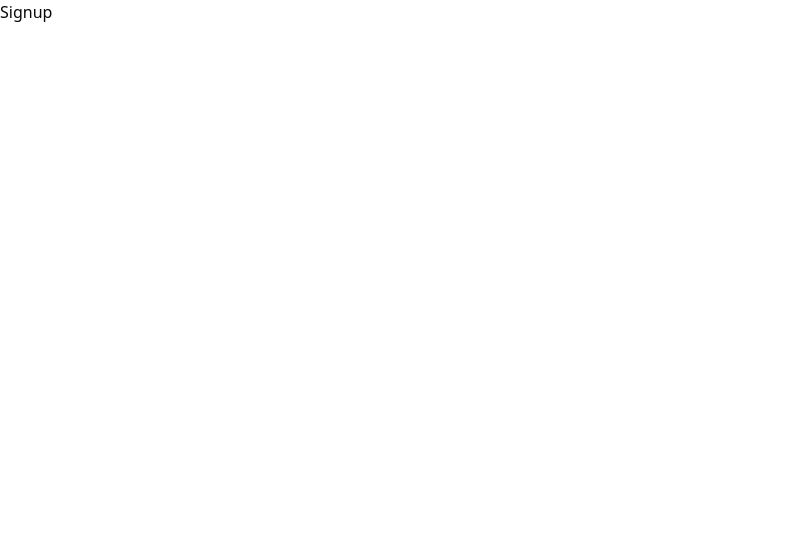
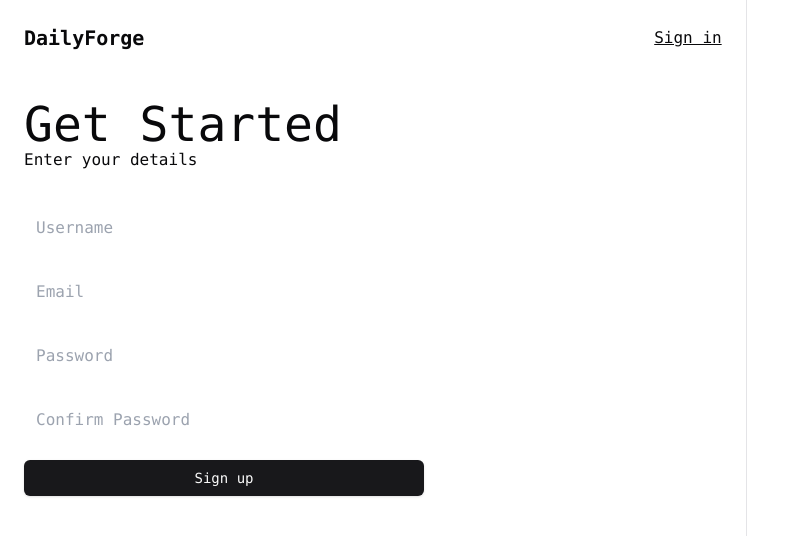
Before and after one commit to Vignesh2131/Dailyforge, a React (Vite) app in the folder client/: page /signup in a window 1280 px wide. Shown: the top 536 px of the page, without its empty margins (0-809 px from the left). Built offline with nearby package versions, Linux system fonts and the light colour scheme.

Commit message:
frontend auth with react hook form

```diff
--- /dev/null
+++ b/client/src/components/ui/input.jsx
@@ -0,0 +1,19 @@
+import * as React from "react"
+
+import { cn } from "@/lib/utils"
+
+const Input = React.forwardRef(({ className, type, ...props }, ref) => {
+  return (
+    (<input
+      type={type}
+      className={cn(
+        "flex h-9 w-full rounded-md border border-input bg-transparent px-3 py-1 text-base shadow-sm transition-colors file:border-0 file:bg-transparent file:text-sm file:font-medium file:text-foreground placeholder:text-muted-foreground focus-visible:outline-none focus-visible:ring-1 focus-visible:ring-ring disabled:cursor-not-allowed disabled:opacity-50 md:text-sm",
+        className
+      )}
+      ref={ref}
+      {...props} />)
+  );
+})
+Input.displayName = "Input"
+
+export { Input }
--- /dev/null
+++ b/client/src/components/ui/tabs.jsx
@@ -0,0 +1,41 @@
+import * as React from "react"
+import * as TabsPrimitive from "@radix-ui/react-tabs"
+
+import { cn } from "@/lib/utils"
+
+const Tabs = TabsPrimitive.Root
+
+const TabsList = React.forwardRef(({ className, ...props }, ref) => (
+  <TabsPrimitive.List
+    ref={ref}
+    className={cn(
+      "inline-flex h-9 items-center justify-center rounded-lg bg-muted p-1 text-muted-foreground",
+      className
+    )}
+    {...props} />
+))
+TabsList.displayName = TabsPrimitive.List.displayName
+
+const TabsTrigger = React.forwardRef(({ className, ...props }, ref) => (
+  <TabsPrimitive.Trigger
+    ref={ref}
+    className={cn(
+      "inline-flex items-center justify-center whitespace-nowrap rounded-md px-3 py-1 text-sm font-medium ring-offset-background transition-all focus-visible:outline-none focus-visible:ring-2 focus-visible:ring-ring focus-visible:ring-offset-2 disabled:pointer-events-none disabled:opacity-50 data-[state=active]:bg-background data-[state=active]:text-foreground data-[state=active]:shadow",
+      className
+    )}
+    {...props} />
+))
+TabsTrigger.displayName = TabsPrimitive.Trigger.displayName
+
+const TabsContent = React.forwardRef(({ className, ...props }, ref) => (
+  <TabsPrimitive.Content
+    ref={ref}
+    className={cn(
+      "mt-2 ring-offset-background focus-visible:outline-none focus-visible:ring-2 focus-visible:ring-ring focus-visible:ring-offset-2",
+      className
+    )}
+    {...props} />
+))
+TabsContent.displayName = TabsPrimitive.Content.displayName
+
+export { Tabs, TabsList, TabsTrigger, TabsContent }
--- /dev/null
+++ b/client/src/components/utils/HomeJournals.jsx
@@ -0,0 +1,9 @@
+
+
+const HomeJournals = () => {
+  return (
+    <div>HomeJournals</div>
+  )
+}
+
+export default HomeJournals
--- /dev/null
+++ b/client/src/components/utils/HomeTasks.jsx
@@ -0,0 +1,17 @@
+import TaskCard from "./TaskCard"
+const HomeTasks = () => {
+  return (
+      <div className="mb-12">
+          <div className="mb-3">
+              <h2 className="text-4xl font-bold">Tasks</h2>
+          </div>
+          <div className="grid grid-cols-3 gap-x-6">
+              <TaskCard />
+              <TaskCard />
+              <TaskCard/>
+          </div>
+    </div>
+  )
+}
+
+export default HomeTasks
--- /dev/null
+++ b/client/src/components/utils/Navbar.jsx
@@ -0,0 +1,20 @@
+import { Link } from "react-router"
+const Navbar = () => {
+  return (
+    <div className="p-4">
+      <div>
+        <h1 className="text-xl font-semibold">Dailyforge</h1>
+        <div>
+          <div></div>
+          <div>
+            <Link>
+              <img src="" alt="" />
+            </Link>
+          </div>
+        </div>
+      </div>
+    </div>
+  );
+}
+
+export default Navbar
--- /dev/null
+++ b/client/src/components/utils/Sidebar.jsx
@@ -0,0 +1,9 @@
+import React from 'react'
+
+const Sidebar = () => {
+  return (
+    <div>Sidebar</div>
+  )
+}
+
+export default Sidebar
--- /dev/null
+++ b/client/src/components/utils/TaskCard.jsx
@@ -0,0 +1,15 @@
+
+const TaskCard = () => {
+  return (
+      <div className=" border-2 border-red-300 rounded-md shadow-xl px-8 py-6">
+          <div className="flex justify-between items-center">
+              <h3 className="text-xl font-semibold">Task title</h3>
+              <p className="text-sm">11/01/25</p>
+          </div>
+          <p>Task Description</p>
+          <p>Priority : High</p>
+    </div>
+  )
+}
+
+export default TaskCard
--- a/client/src/pages/Home.jsx
+++ b/client/src/pages/Home.jsx
@@ -1,9 +1,23 @@
-import React from 'react'
+import HomeJournals from '@/components/utils/HomeJournals';
+import HomeTasks from '@/components/utils/HomeTasks';
+import Navbar from '@/components/utils/Navbar'
+import Sidebar from '@/components/utils/Sidebar';
 
 const Home = () => {
   return (
-    <div>Home</div>
-  )
+    <div className=" h-screen">
+      <Navbar />
+      <div className='grid grid-cols-12'>
+        <div className='col-span-10 px-10 py-4'>
+          <HomeTasks />
+          <HomeJournals/>
+        </div>
+        <div className='col-span-2'>
+          <Sidebar/>
+        </div>
+      </div>
+    </div>
+  );
 }
 
 export default Home
--- a/client/src/pages/auth/Signin.jsx
+++ b/client/src/pages/auth/Signin.jsx
@@ -1,9 +1,72 @@
+import { Link, useNavigate } from "react-router";
+import { zodResolver } from "@hookform/resolvers/zod";
+import { useForm } from "react-hook-form";
+import { z } from "zod";
+import { Button } from "@/components/ui/button";
 
+import axios from "axios";
+const userSchema = z.object({
+  email: z.string().email({ message: "Invalid Email Address" }),
+  password: z.string().min(8, { message: "Must contain atleast 8 characters" }),
+});
 
 const Signin = () => {
+  const navigate = useNavigate();
+  const {
+    register,
+    handleSubmit,
+    formState: { errors },
+  } = useForm({ resolver: zodResolver(userSchema) });
+  const handleForm = async (d) => {
+    const { email, password} = d;
+    const data = await axios.post("http://localhost:3001/auth/signin", {
+      email,
+      password,
+    });
+    if (data.status === 201) navigate("/");
+    console.log(data);
+  };
   return (
-    <div>Signin</div>
-  )
-}
+    <div className="grid grid-cols-12 min-h-screen w-full font-mono">
+      <div className="col-span-5"></div>
+      <div className="col-span-7 border-l p-6">
+        <div className="flex justify-between items-center mb-12">
+          <h1 className="font-semibold text-xl">DailyForge</h1>
+          <Link className="underline" to="/signup">
+            Sign up
+          </Link>
+        </div>
+        <div className="flex flex-col items-start">
+          <div className="mb-8">
+            <h1 className="text-5xl">Welcome back</h1>
+            <p>Enter your credentials</p>
+          </div>
+          <div className="w-[400px]">
+            <form
+              className="flex flex-col gap-y-4"
+              onSubmit={handleSubmit(handleForm)}
+            >
+              <input
+                {...register("email")}
+                type="email"
+                placeholder="Email"
+                className="p-3 rounded-md outline-none"
+              />
+              <input
+                {...register("password")}
+                type="password"
+                placeholder="Password"
+                className="p-3 rounded-md outline-none"
+              />
+              <Button type="submit" className="p-3">
+                Sign in
+              </Button>
+            </form>
+          </div>
+        </div>
+      </div>
+    </div>
+  );
+};
 
-export default Signin
+export default Signin;
--- a/client/src/pages/auth/Signup.jsx
+++ b/client/src/pages/auth/Signup.jsx
@@ -1,9 +1,85 @@
+import { Link } from "react-router"
+import { zodResolver } from "@hookform/resolvers/zod"
+import { useForm } from "react-hook-form"
+import { z } from 'zod'
+import { Button } from "@/components/ui/button"
+import axios from "axios"
+const userSchema = z.object({
+    username: z
+      .string()
+      .min(6, { message: "Username must contain atleast 6 characters" }),
+    email: z.string().email({ message: "Invalid Email Address" }),
+    password: z
+      .string()
+      .min(8, { message: "Must contain atleast 8 characters" }),
+    confirmPassword: z
+      .string()
+      .min(8, { message: "Must contain atleast 8 characters" }),
+});
 
 
 const Signup = () => {
+
+  const { register, handleSubmit, formState: { errors } } = useForm({ resolver: zodResolver(userSchema) })
+  const handleForm = async (d) => {
+     const { username, email, password, confirmPassword } = d;
+    if (password !== confirmPassword) throw new Error("Passwords doesn't match")
+
+    const data = await axios.post("http://localhost:3001/auth/signup", { username, email, password });
+    console.log(data)
+
+  }
   return (
-    <div>Signup</div>
-  )
+    <div className="grid grid-cols-12 min-h-screen w-full font-mono">
+      <div className="col-span-7 border-r p-6">
+        <div className="flex justify-between items-center mb-12">
+          <h1 className="font-semibold text-xl">DailyForge</h1>
+          <Link className="underline" to="/signin">Sign in</Link>
+        </div>
+        <div className="flex flex-col items-start">
+          <div className="mb-8">
+            <h1 className="text-5xl">Get Started</h1>
+            <p>Enter your details</p>
+          </div>
+          <div className="w-[400px]">
+            <form
+              className="flex flex-col gap-y-4"
+              onSubmit={handleSubmit(handleForm)}
+            >
+              <input
+                {...register("username")}
+                type="text"
+                placeholder="Username"
+                className="p-3 rounded-md outline-none"
+              />
+              <input
+                {...register("email")}
+                type="email"
+                placeholder="Email"
+                className="p-3 rounded-md outline-none"
+              />
+              <input
+                {...register("password")}
+                type="password"
+                placeholder="Password"
+                className="p-3 rounded-md outline-none"
+              />
+              <input
+                {...register("confirmPassword")}
+                type="password"
+                placeholder="Confirm Password"
+                className="p-3 rounded-md outline-none"
+              />
+              <Button type="submit" className="p-3">
+                Sign up
+              </Button>
+            </form>
+          </div>
+        </div>
+      </div>
+      <div className="col-span-5"></div>
+    </div>
+  );
 }
 
 export default Signup
```
Also changed, not shown: client/package.json (+6 -1 lines), 2 other files (tests, documents, lock files or other folders).
